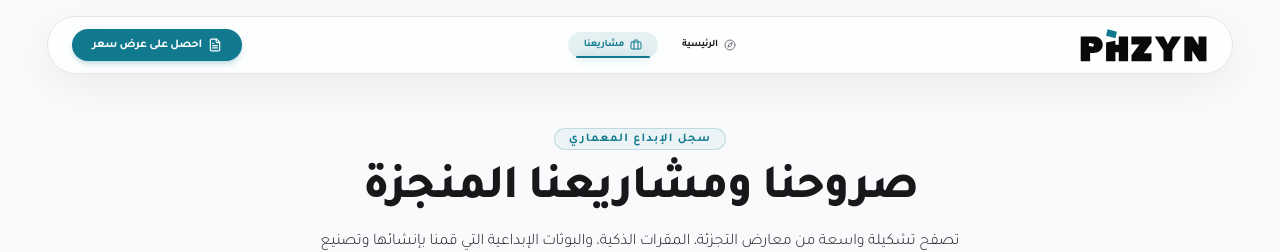
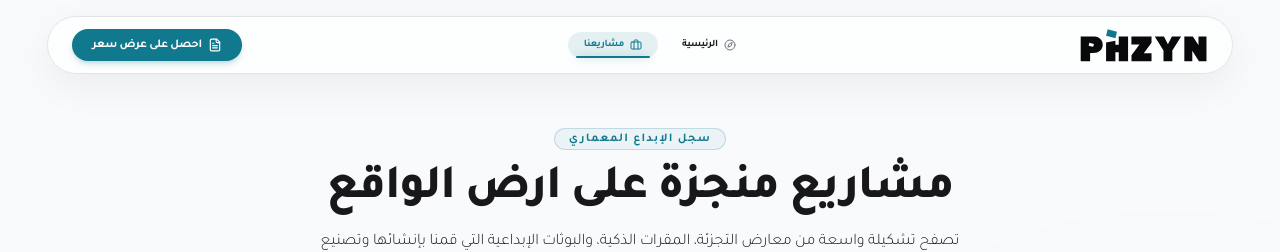
Before and after one commit to phzyn-sa/phzyn-website, a React (Vite) app: page / in a window 1280 px wide. Both pictures are taken after a click on the button "مشاريعنا". Shown: the top 252 px of the page. Built offline with nearby package versions, Linux system fonts and the light colour scheme.

Commit message:
feat(projects): update section title for clarity
Refine the Arabic translation of the projects section heading to better reflect completed works on-site.

```diff
--- a/src/components/ProjectsView.tsx
+++ b/src/components/ProjectsView.tsx
@@ -77,7 +77,7 @@ export function ProjectsView({
           {language === 'ar' ? 'سجل الإبداع المعماري' : 'Architectural Portfolio'}
         </div>
         <h1 className="text-3xl md:text-5xl font-extrabold tracking-tight text-zinc-900 font-sans">
-          {language === 'ar' ? 'صروحنا ومشاريعنا المنجزة' : 'Masterpieces & Delivered Contracts'}
+          {language === 'ar' ? 'مشاريع منجزة على ارض الواقع' : 'Masterpieces & Delivered Contracts'}
         </h1>
         <p className="text-zinc-650 text-sm sm:text-base max-w-2xl font-light">
           {language === 'ar'
```
